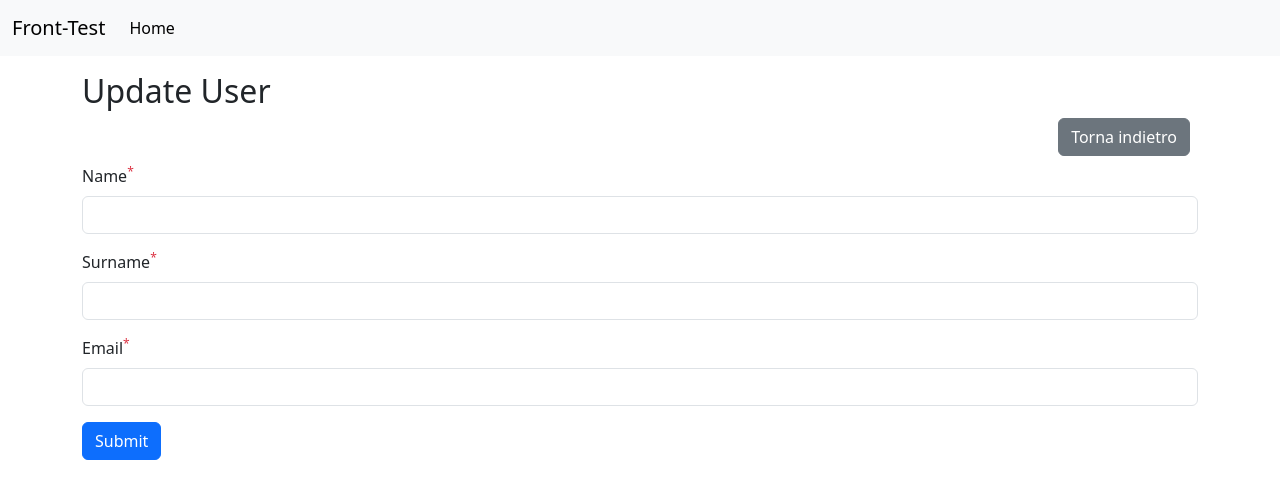
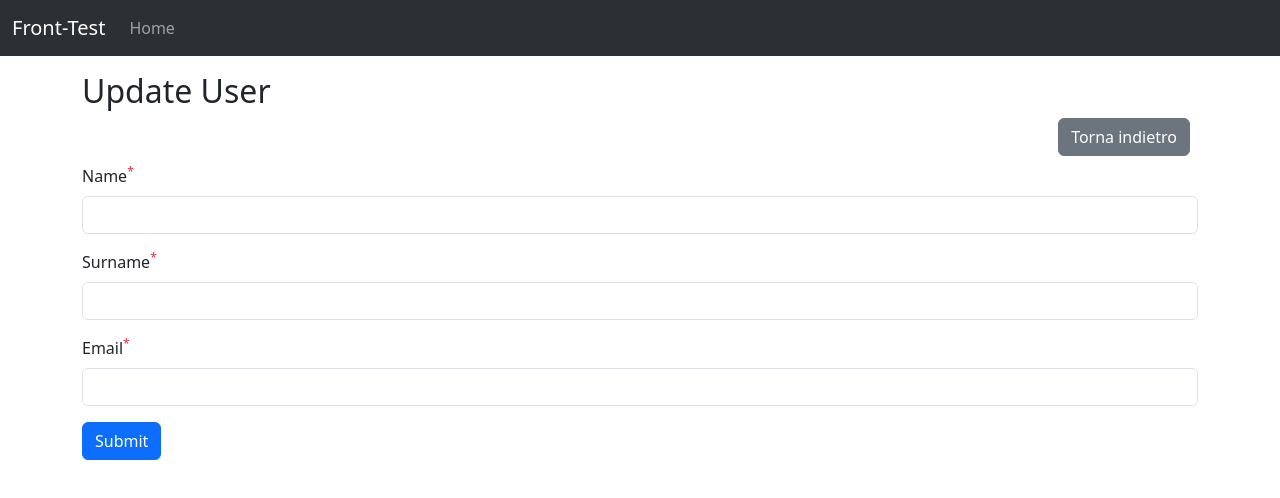
Before and after one commit to PasqualeDiMatteo/frontend_test, a Vue app: page /users/create in a window 1280 px wide. Shown: the top 498 px of the page. Built offline with nearby package versions, Linux system fonts and the light colour scheme.

Commit message:
update header

```diff
--- a/src/components/AppHeader.vue
+++ b/src/components/AppHeader.vue
@@ -5,9 +5,10 @@
 </script>
 
 <template>
-    <nav class="navbar navbar-expand-lg bg-body-tertiary">
+    <nav class="navbar navbar-expand-lg bg-body-tertiary" data-bs-theme="dark">
         <div class="container-fluid">
-            <a class="navbar-brand" href="#">Front-Test</a>
+            <RouterLink class="navbar-brand" :to="{ name: 'home' }">Front-Test
+            </RouterLink>
             <button class="navbar-toggler" type="button" data-bs-toggle="collapse" data-bs-target="#navbarNav"
                 aria-controls="navbarNav" aria-expanded="false" aria-label="Toggle navigation">
                 <span class="navbar-toggler-icon"></span>
@@ -15,7 +16,8 @@
             <div class="collapse navbar-collapse" id="navbarNav">
                 <ul class="navbar-nav">
                     <li class="nav-item">
-                        <a class="nav-link active" aria-current="page" href="#">Home</a>
+                        <RouterLink class="nav-link" :to="{ name: 'home' }">Home
+                        </RouterLink>
                     </li>
                 </ul>
             </div>
--- a/src/router/index.js
+++ b/src/router/index.js
@@ -8,6 +8,7 @@
 
 const router = createRouter({
     history:createWebHistory(),
+    linkActiveClass: 'active',
     routes: [
         { path: '/', name:"home", component: HomePage },
         { path: '/users/create', name:"create", component: UserFormPage },
```
